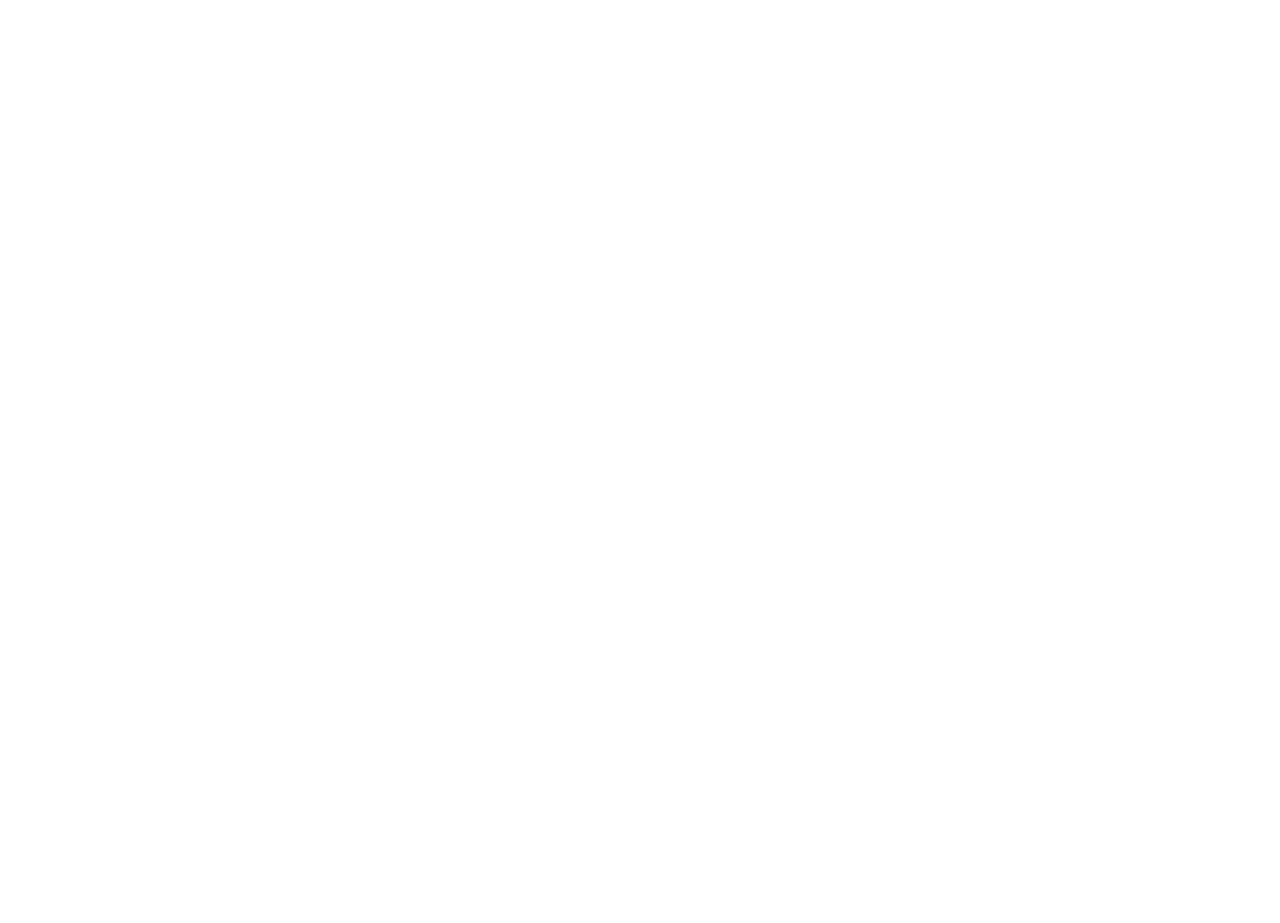
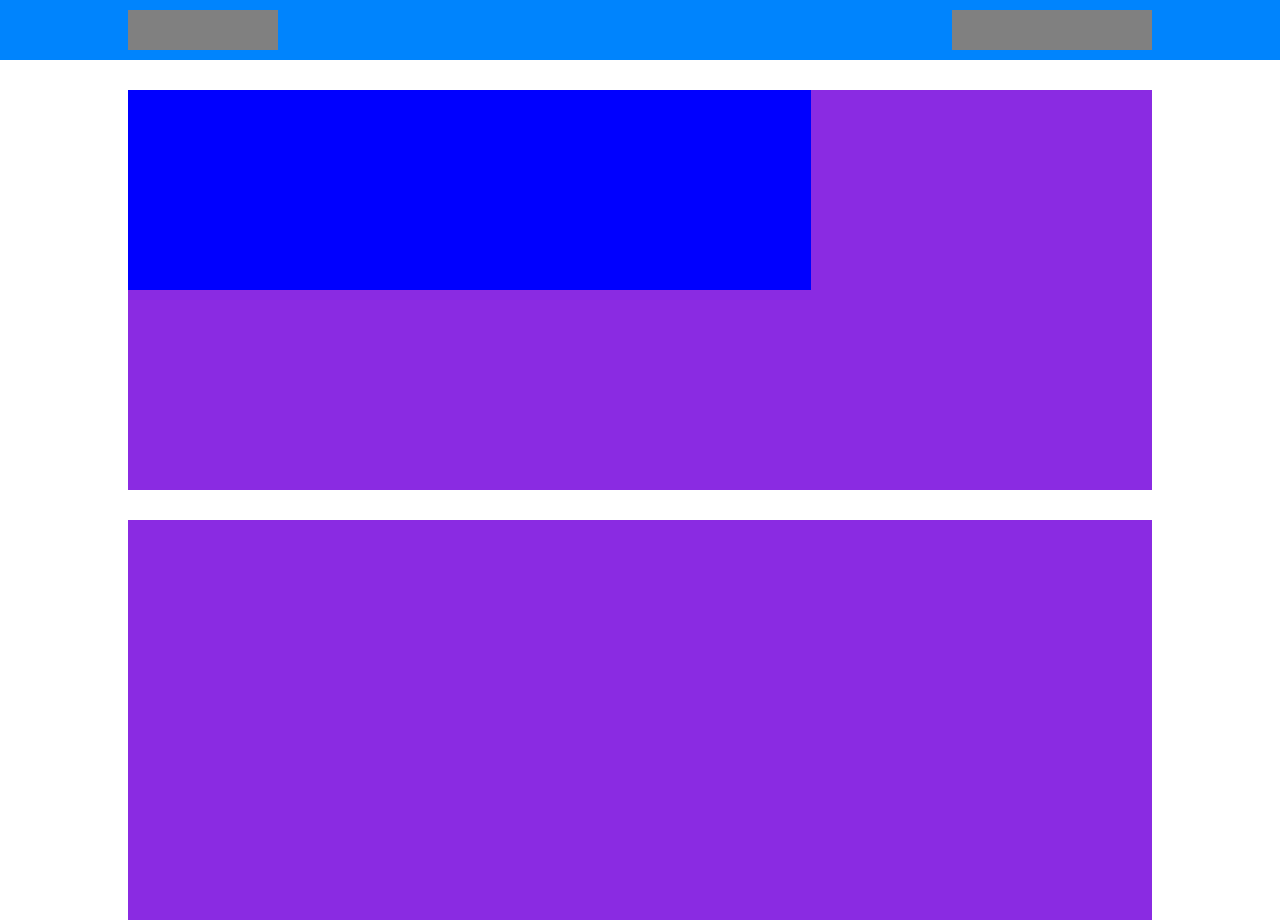
Before and after one commit to DavideTumolo11/htmlcss-responsive-layout, a plain HTML site: page index.html in a window 1280 px wide. Shown: the top 923 px of the page. Before the commit the page ends 800 px from the top, so only its background shows below. Drawn offline with Linux system fonts and the light colour scheme.

Commit message:
section-testimonials

```diff
--- a/css/style.css
+++ b/css/style.css
@@ -3,3 +3,127 @@
    padding: 0;
    box-sizing: border-box;
 }
+
+:root {
+    --bool-primary: rgba(0, 132, 253, 1);
+    --bool-violet: rgba(151, 146, 228, 1);
+    --bool-success: rgba(255, 255, 255, 1);
+    --bool-dark: rgba(51, 51, 51, 1);
+
+
+}
+
+
+[class^="col-"]{
+    padding: 1rem;
+}
+
+
+.container {
+    margin-left: 10%;
+    margin-right: 10%;
+}
+
+
+/* section nav */
+
+header {
+    background-color: var(--bool-primary);
+}
+
+nav{
+    display: flex;
+    height: 60px;
+    align-items: center;
+    justify-content: space-between;
+}
+
+
+.debug .logo {
+     height: 40px;
+    width: 150px;
+    background-color: gray;
+}
+
+.logo {
+
+}
+
+
+
+.debug .menù {
+    height: 40px;
+    width: 200px;
+    background-color: gray;
+}
+
+.menù {
+
+}
+
+
+
+/* section main */
+
+
+
+
+/* section information */
+
+.row {
+    display: flex;
+    flex-wrap: wrap;
+    margin: 30px 0;
+}
+
+.col-8 {
+    width: calc(100% / 12 * 8);
+
+}
+
+.debug .col-8 {
+    background-color: blue;
+    height: 200px;
+}
+
+.col-4 {
+    width: calc(100% / 12 * 4);
+
+}
+
+.debug .col-4 {
+    background-color: blueviolet;
+    height: 200px;
+}
+
+
+/* section objectives */
+
+.debug .objectives .col-4 {
+    height: 400px;
+}
+
+.objectives .col-4 {
+    width: calc(100% / 12 * 6);
+}
+
+
+/* section testimonials */
+
+.testimonials {
+    display: flex;
+    flex-direction: column;
+}
+.debug .text {
+    background-color: var(--bool-primary);
+    height: 200px;
+}
+
+.text {
+
+}
+
+.debug .card {
+    background-color: var(--bool-violet);
+    height: 200px;
+}
--- a/index.html
+++ b/index.html
@@ -6,7 +6,90 @@
     <title>Responsive Layout</title>
     <link rel="stylesheet" href="./css/style.css">
 </head>
-<body>
+<body class="debug">
+
+
+
+    <header>
+        <nav class="container">
+
+                <div class="logo">
+
+                </div>
+
+                <div class="menù">
+
+                </div>
+
+
+
+        </nav>
+
+    </header>
+
+
+    <main class="container">
+
+        <section class="information">
+
+            <div class="row">
+                <div class="col-8"></div>
+                <div class="col-4"></div>
+
+                <div class="col-4"></div>
+                <div class="col-4"></div>
+                <div class="col-4"></div>
+            </div>
+
+        </section>
+
+        <section class="objectives">
+
+            <div class="row">
+                <div class="col-4">
+
+                </div>
+
+                <div class="col-4">
+
+                </div>
+            </div>
+
+        </section>
+
+
+        <section class="testimonials">
+
+            <div class="text">
+                <h3></h3>
+                <h1></h1>
+                <p></p>
+            </div>
+
+            <div class="card">
+
+            </div>
+
+            <div class="card">
+
+            </div>
+
+            <div class="card">
+
+            </div>
+
+        </section>
+
+    </main>
+
+
+
+    <footer>
+
+    </footer>
+
+
+
 
 </body>
 </html>
```
